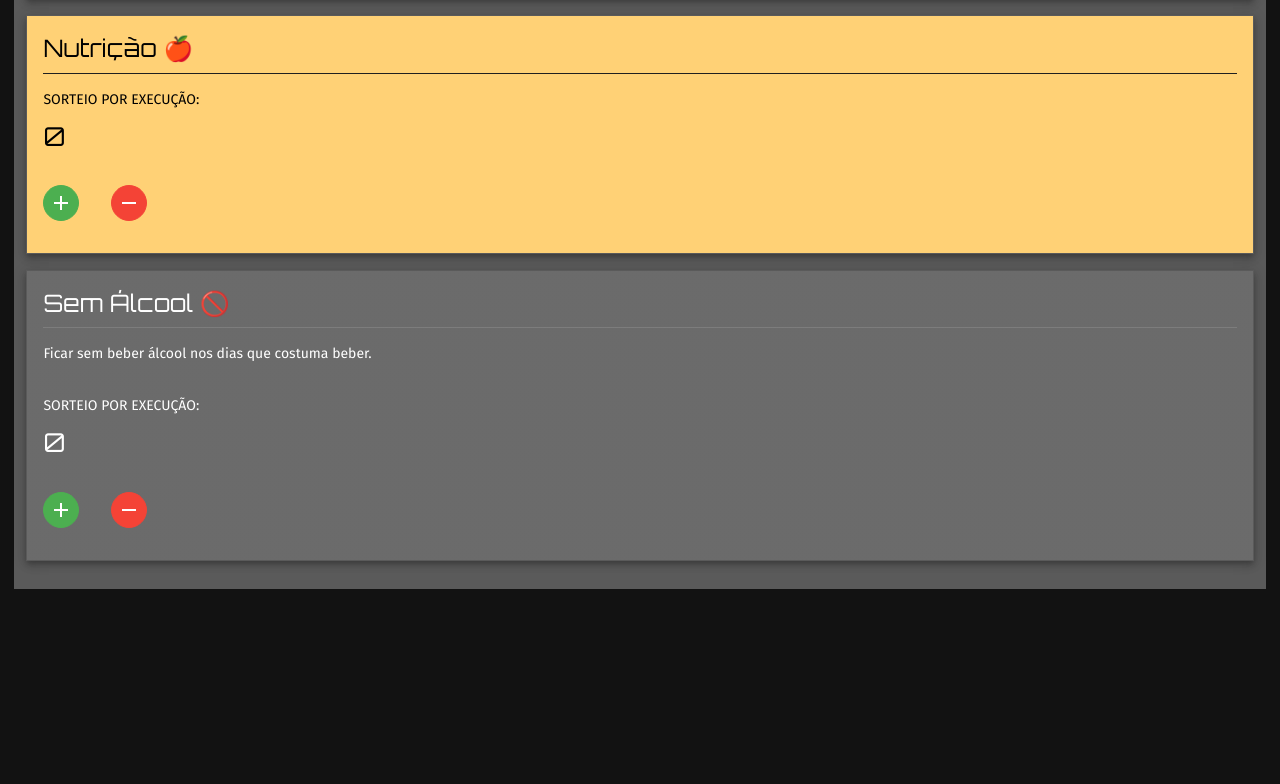
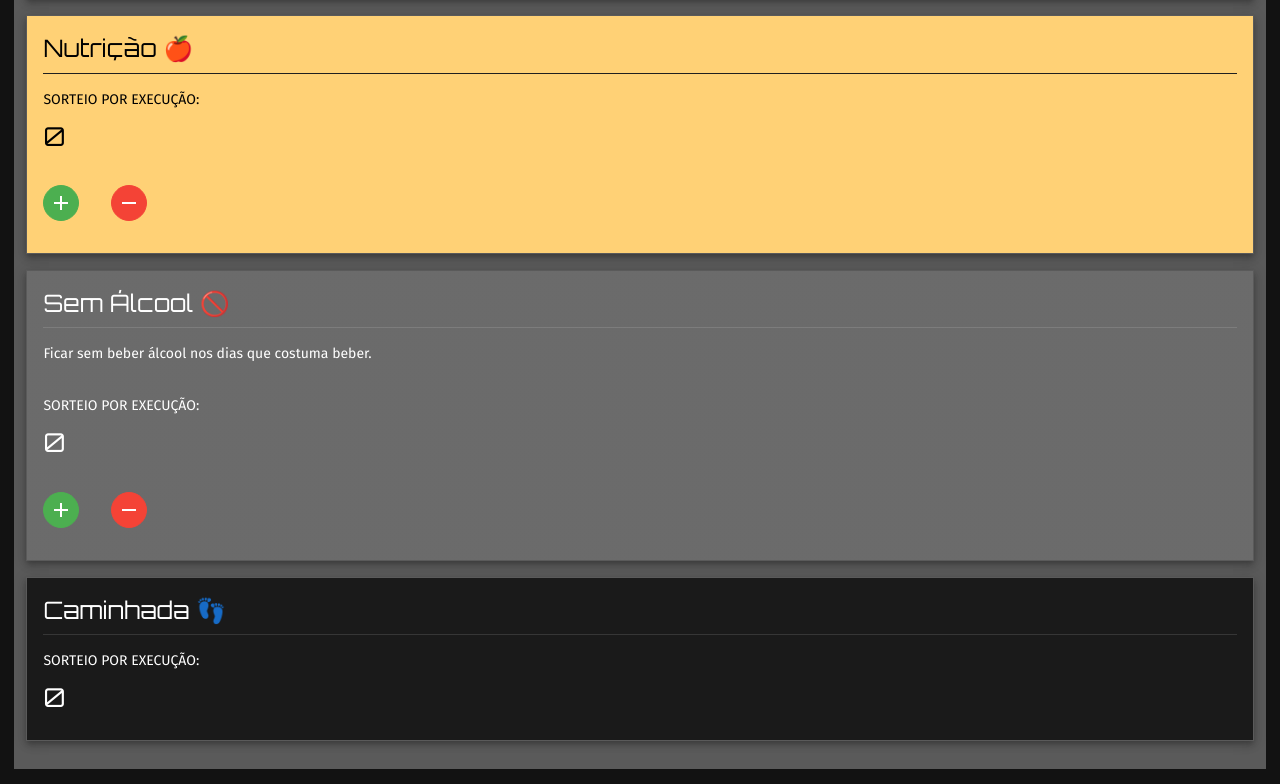
Before and after one commit to guiosouza/react-gamification-web-app, a Next.js app: page /exp in a window 1280 px wide. Shown: the part 1693-2477 px from the top of the page. Before the commit the page ends 2296 px from the top, so only its background shows below. Built offline with nearby package versions, Linux system fonts and the light colour scheme.

Commit message:
Add Caminhada option to task list and update related calculations

```diff
--- a/src/app/exp/page.tsx
+++ b/src/app/exp/page.tsx
@@ -56,6 +56,7 @@ const options: TaskOption[] = [
   { label: "Exercícios (focado)" },
   { label: "Nutrição" },
   { label: "Sem Álcool" },
+  { label: "Caminhada" },
   // { label: "Laboratório Mental" },
 ];
 
@@ -155,6 +156,8 @@ export default function Exp() {
         return baseMultiplier;
       case "Exercícios (focado)":
         return Math.round(baseMultiplier * 1.5);
+      case "Caminhada":
+        return Math.round(baseMultiplier * 0.6);
       case "Água":
         return baseMultiplierForWater;
       case "Laboratório Mental":
@@ -202,7 +205,8 @@ export default function Exp() {
     if (
       selectedTask.label === "Exercícios" ||
       selectedTask.label === "Grind" ||
-      selectedTask.label === "Exercícios (focado)"
+      selectedTask.label === "Exercícios (focado)" ||
+      selectedTask.label === "Caminhada"
     ) {
       if (!taskInput.time) return 0;
       const [hours, minutes] = taskInput.time.split(":").map(Number);
@@ -344,7 +348,8 @@ export default function Exp() {
     if (
       selectedTask.label === "Exercícios" ||
       selectedTask.label === "Grind" ||
-      selectedTask.label === "Exercícios (focado)"
+      selectedTask.label === "Exercícios (focado)" ||
+      selectedTask.label === "Caminhada"
     ) {
       return (
         <TextField
--- a/src/components/task-card.tsx
+++ b/src/components/task-card.tsx
@@ -41,6 +41,7 @@ export default function TaskCard({
     Projeto: "🍆",
     Grind: "🔥",
     "Laboratório Mental": "🧪",
+    Caminhada: "👣"
   };
 
   React.useEffect(() => {
@@ -116,6 +117,7 @@ export default function TaskCard({
   taskName === "Nutrição" ? "#FFCC66" :
   taskName === "Sono" ? "#7051DC" :
   taskName === "Laboratório Mental" ? "#3BB273" :
+  taskName === "Caminhada" ? "#000" :
   "transparent";
 
 const textColor =
@@ -124,6 +126,7 @@ const textColor =
   taskName === "Água" ? "#000000" :
   taskName === "Exercícios" ? "#000000" :
   taskName === "Sem Álcool" ? "##ffff" :
+  taskName === "Caminhada" ? "##ffff" :
   taskName === "Nutrição" ? "#000000" :
   taskName === "Sono" ? "#000000" :
   taskName === "Laboratório Mental" ? "#000000" :
```
